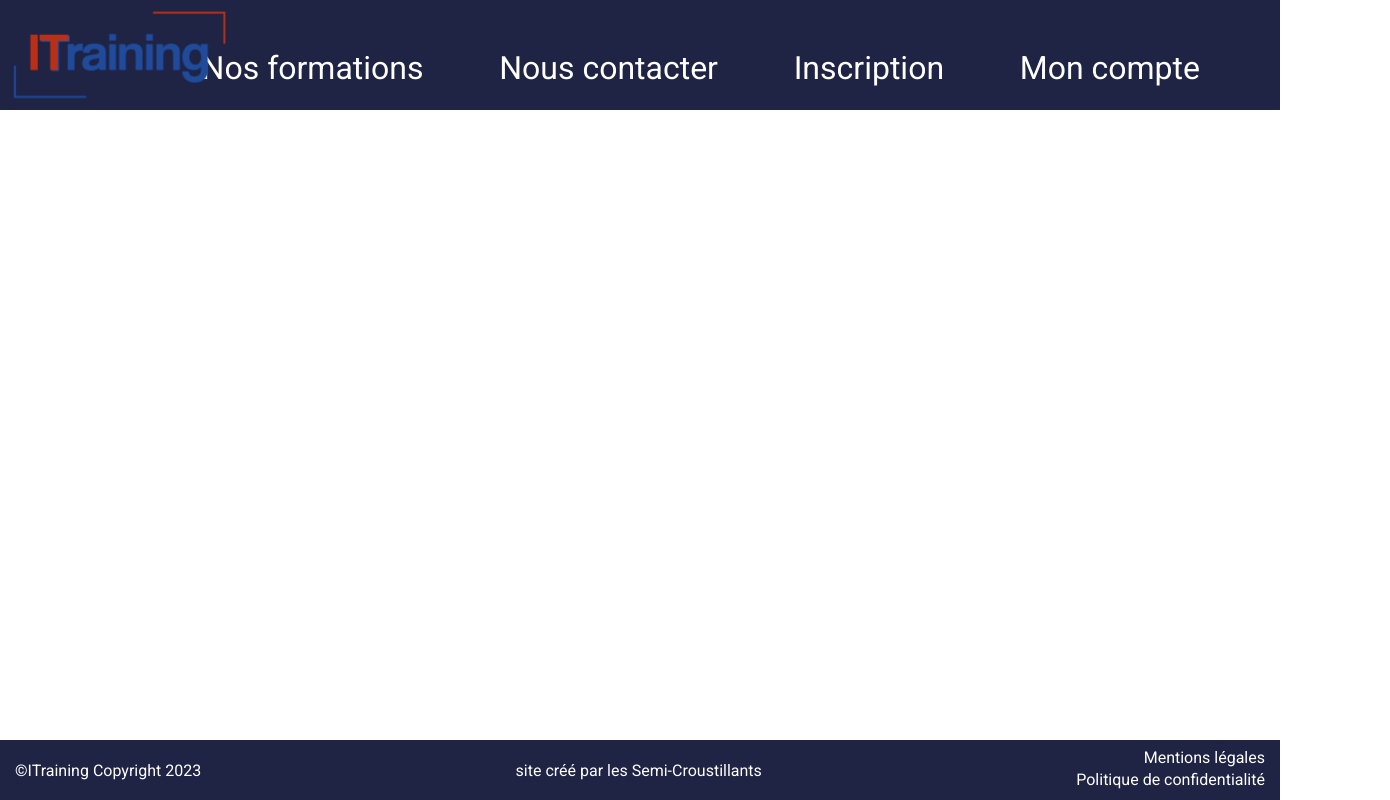
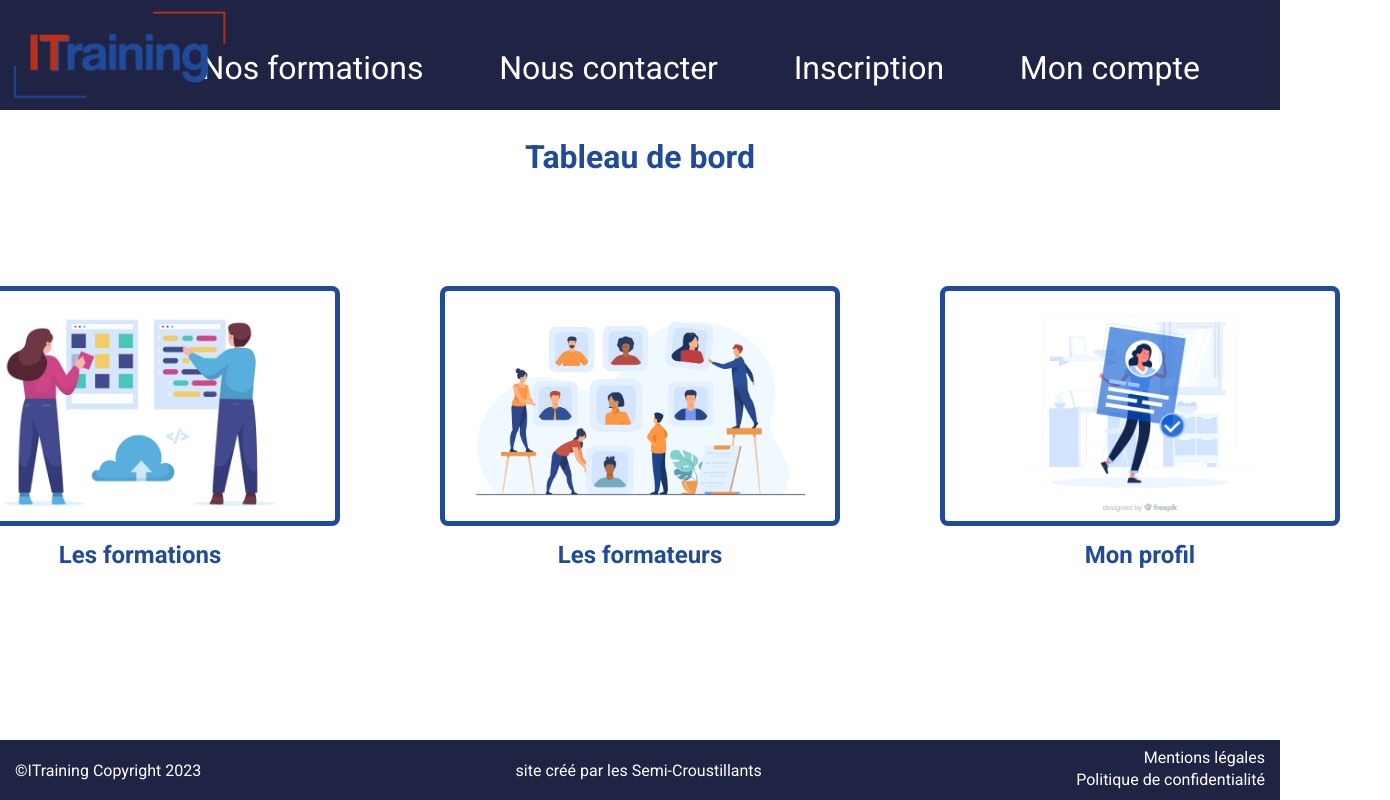
Before and after one commit to Glacianne/fil_rouge_POEI_JAVA, an Angular app in the folder Angular/itraining_front/: page /account/administrator in a window 1280 px wide. Shown: the whole page, 1390 px wide, since content can reach past the window. Built offline with nearby package versions, Linux system fonts and the light colour scheme.

Commit message:
Création de la page tableau de bord de l'admin

```diff
--- a/Angular/itraining_front/src/app/account/administrator-account/administrator-account.component.html
+++ b/Angular/itraining_front/src/app/account/administrator-account/administrator-account.component.html
@@ -1,10 +1,29 @@
 <!DOCTYPE html>
-<html lang="en">
+<html lang="fr">
 <head>
   <meta charset="UTF-8">
-  <title>Title</title>
+  <title>Mon compte</title>
 </head>
 <body>
 
+<div class="content">
+  <h1>Tableau de bord</h1>
+  <div class="menu">
+    <div>
+      <div class="image"><img src="assets/formations.jpg"></div>
+      <div><h2>Les formations</h2></div>
+    </div>
+    <div>
+      <div class="image"><img src="assets/formateurs.jpg"></div>
+      <div><h2>Les formateurs</h2></div>
+    </div>
+    <div>
+      <div class="image"><img src="assets/profil.jpg"></div>
+      <div><h2>Mon profil</h2></div>
+    </div>
+  </div>
+
+</div>
+
 </body>
 </html>
--- a/Angular/itraining_front/src/app/account/administrator-account/administrator-account.component.scss
+++ b/Angular/itraining_front/src/app/account/administrator-account/administrator-account.component.scss
@@ -0,0 +1,43 @@
+*{
+  padding: 0;
+  margin: 0;
+  box-sizing: border-box;
+}
+
+.content{
+  display: flex;
+  flex-direction: column;
+  align-items: center;
+}
+
+h1,h2 {
+  color: #204B9B;
+}
+
+
+.image{
+  width: 50vh;
+  height: 30vh;
+  text-align: center;
+  border-color: #204B9B;
+  border-width: 5px;
+  border-radius: 8px;
+  border-style: solid;
+  margin-bottom: 15px;
+
+  img{
+    height: 100%;
+  }
+}
+
+.menu{
+  display: flex;
+  margin-top: 110px;
+}
+
+.menu > div{
+  display: flex;
+  flex-direction: column;
+  align-items:  center;
+  margin: 0 50px;
+}
```
